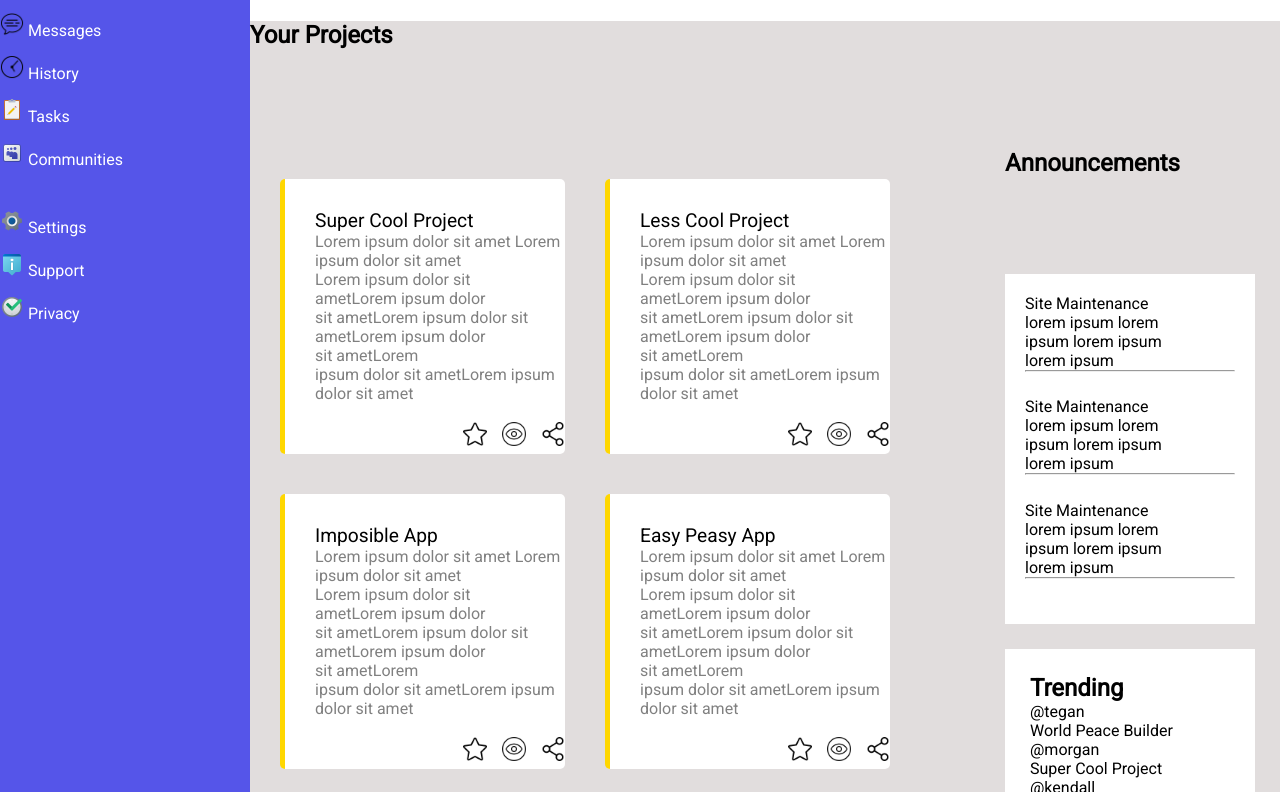
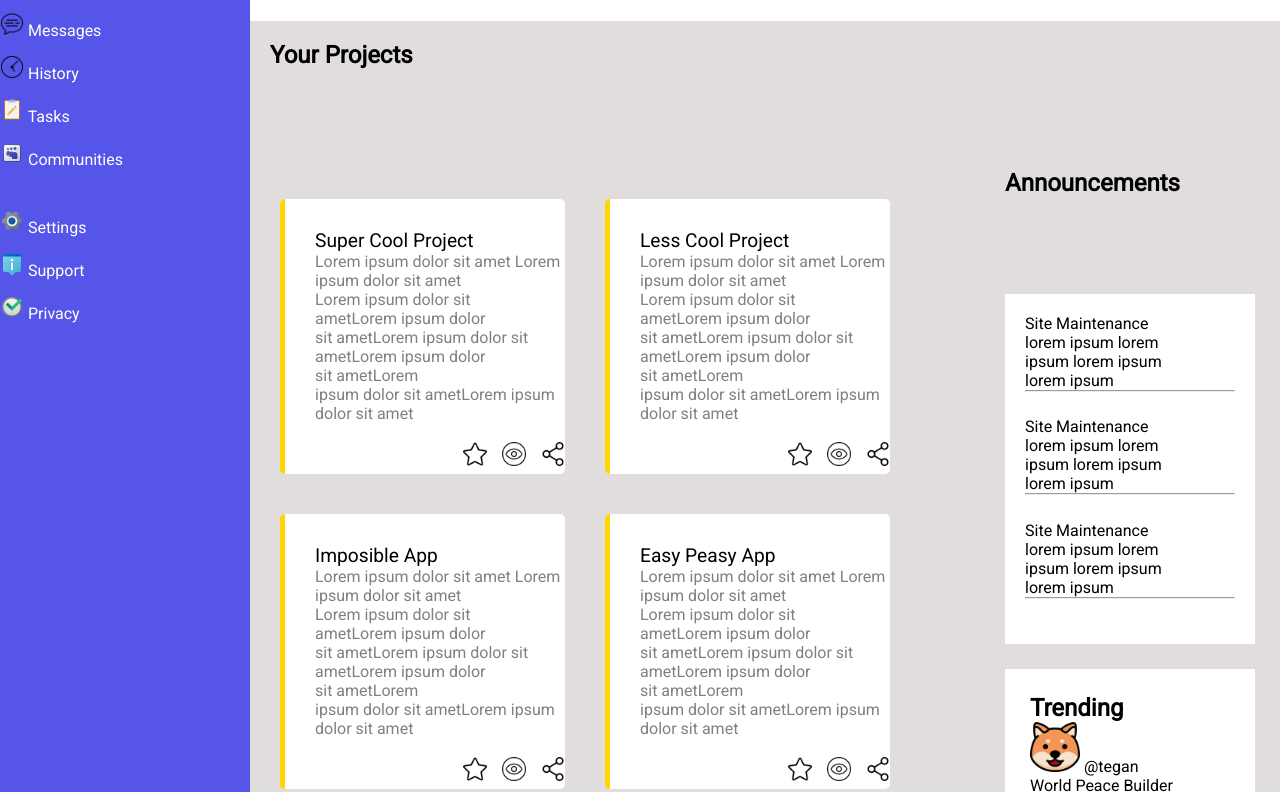
Before and after one commit to developertarik/Admin-Dashboard, a plain HTML site: page index.html in a window 1280 px wide. Shown: the part 170-962 px from the top of the page. Drawn offline with Linux system fonts and the light colour scheme.

Commit message:
project is done

```diff
--- a/index.html
+++ b/index.html
@@ -74,7 +74,7 @@
 
     </div>
     <div class="main-content">
-      <h2>Your Projects</h2>
+      <h2 class="header-p">Your Projects</h2>
 
       <div class="your-projects">
         <div class="card">
@@ -171,18 +171,18 @@
     <h2>Trending</h2>
 
     <ul>
-      <li><p>
+      <li><p> <img src="images/happy.png" width="50px" alt="">
         @tegan
       </p>
-    <p>World Peace Builder</p> </li>
-      <li><p>@morgan</p>
+    <p>   World Peace Builder</p> </li>
+      <li><p><img src="images/penguin.png" alt="" width="50px"> @morgan</p>
       <p>Super Cool Project</p></li>
-      <li> <p>
+      <li> <p> <img src="images/mask.png" alt="" width="50px">
         @kendall
       </p> <p>
         Life Changing App
       </p> </li>
-      <li><p>
+      <li><p> <img src="images/pngwing.com.png" width="50px" alt="">
         @alex
       </p>
     <p>No Traffic Maker</p></li>
--- a/styles/style.css
+++ b/styles/style.css
@@ -81,6 +81,10 @@ gap:25px;
 .new{
   display:flex;
   gap:200px;
+}
+.header-p{
+  margin-left: 20px;
+  margin-top: 20px;
 }
 .neww{
   display:grid;
@@ -192,6 +196,7 @@ gap:25px;
 
 
 }
+
 .cards{
   display:grid;
   background-color: white;
```
Also changed, not shown: images/happy.png (added), images/mask.png (added), images/penguin.png (added).
